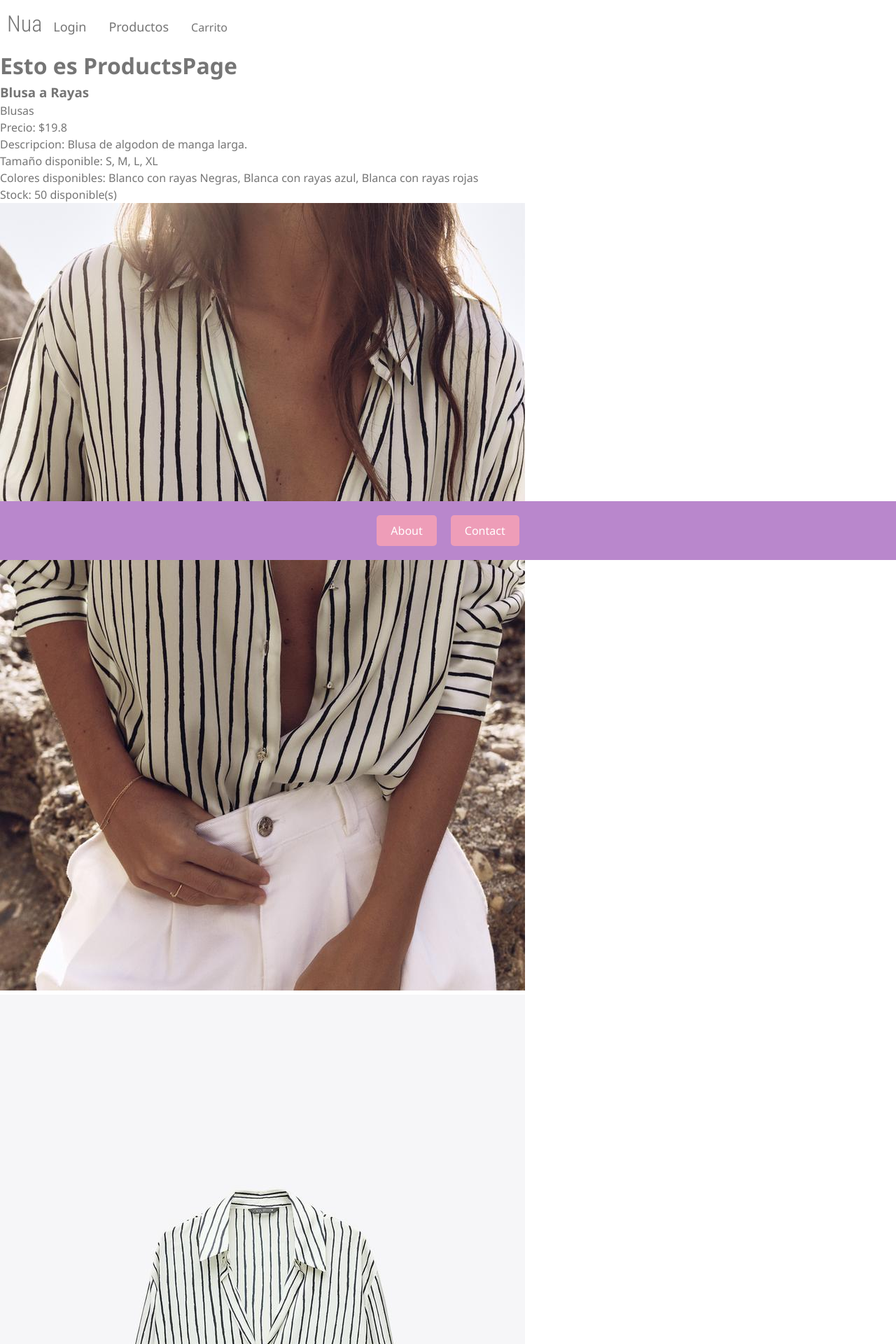
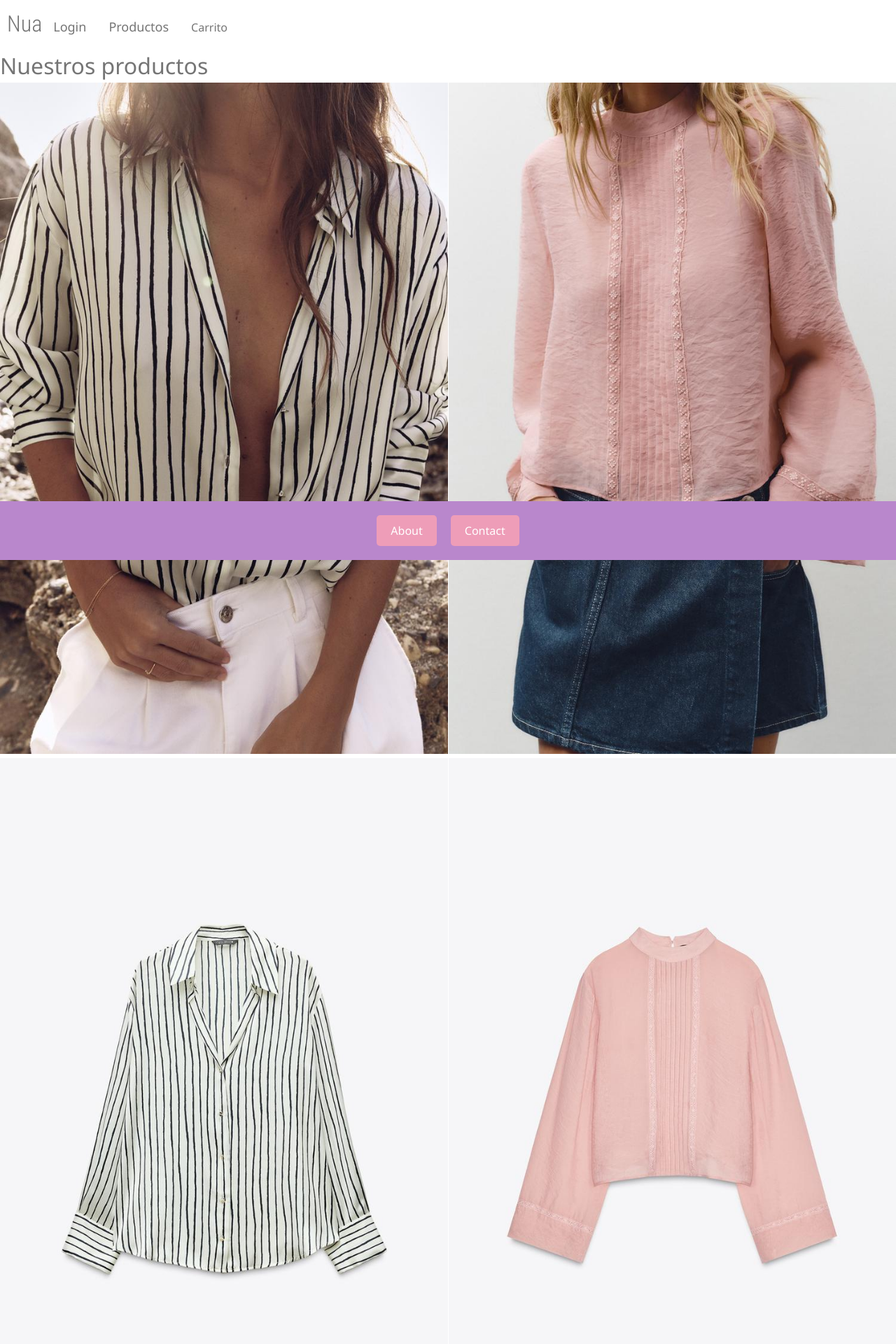
Before and after one commit to Jedilady/ProyectoFinal-Grupo2, a React (Vite) app: page /products in a window 1280 px wide. Shown: the top 1920 px of the page at 70% size. Built offline with nearby package versions, Linux system fonts and the light colour scheme.

Commit message:
Avance de estilos de página de productos

```diff
--- /dev/null
+++ b/src/components/ProductCard/ProductCard.css
@@ -0,0 +1,8 @@
+.product-card{
+    display: flex;
+    flex-direction: column;
+}
+
+.product-card .product-card-img {
+    width: 100%;
+}
--- a/src/components/ProductCard.jsx
+++ b/src/components/ProductCard/ProductCard.jsx
@@ -1,8 +1,25 @@
-import React from 'react';
+import './ProductCard.css'
 
 const ProductCard = ({ product }) => {
 return (
-    <div className={ProductCard.css}>
+    <div className="product-card">
+        <div className='product-card-img'>
+            <img src={product.images.model} alt={`${product.name} - Modelo`} />
+        </div>
+        <div className='product-card-img-alt'>
+            <img src={product.images.front} alt={`${product.name} - Frente`} />
+        </div>
+        <span className='product-card-name'>{product.name}</span>
+        <span className='product-card-price'>Precio: ${product.price}</span>
+    </div>
+);
+};
+
+export default ProductCard;
+
+/* TEMPORAL - Referencia del todos los datos del producto
+return (
+    <div>
     <h3>{product.name}</h3>
     <p>{product.category}</p>
     <p>Precio: ${product.price}</p>
@@ -18,6 +35,4 @@ return (
     </div>
     </div>
 );
-};
-
-export default ProductCard;
+*/
--- /dev/null
+++ b/src/components/ProductsFiltered/ProductsFiltered.css
@@ -0,0 +1,6 @@
+.product-grid {
+    display: grid;
+    grid-template-columns: 1fr 1fr;
+    column-gap: 1px;
+    row-gap: 2rem;
+}
--- a/src/components/ProductsFiltered.jsx
+++ b/src/components/ProductsFiltered/ProductsFiltered.jsx
@@ -1,6 +1,8 @@
 import { useContext, useState, useEffect } from "react";
-import { ProductsContext } from "../context/ProductsContext";
-import ProductCard from "../components/ProductCard";
+import { ProductsContext } from "../../context/ProductsContext";
+import ProductCard from "../ProductCard/ProductCard";
+
+import './ProductsFiltered.css'
 
 export const ProductsFiltered = ({category}) => {
 
--- a/src/css/basics.css
+++ b/src/css/basics.css
@@ -16,6 +16,11 @@ html, body {
 }
 
 /* Fonts */
+h1 {
+    font-weight: 300;
+    font-size: 2rem;
+}
+
 h2 {
     font-weight: 300;
     font-size: 2rem;
--- a/src/pages/ProductsPage.jsx
+++ b/src/pages/ProductsPage.jsx
@@ -1,5 +1,5 @@
 import { useParams } from "react-router-dom";//para poder pasar la categoría
-import {ProductsFiltered} from "../components/ProductsFiltered";
+import {ProductsFiltered} from "../components/ProductsFiltered/ProductsFiltered";
 
 function ProductsPage() {
 
@@ -9,7 +9,7 @@ function ProductsPage() {
 
   return (
     <div>
-      <h1>Esto es ProductsPage</h1>
+      <h1>{category ? category : (novedades ? novedades : "Nuestros productos")}</h1>
       { novedades ?
         (<ProductsFiltered category={"novedades"}/>) :
         ( category ?
```
